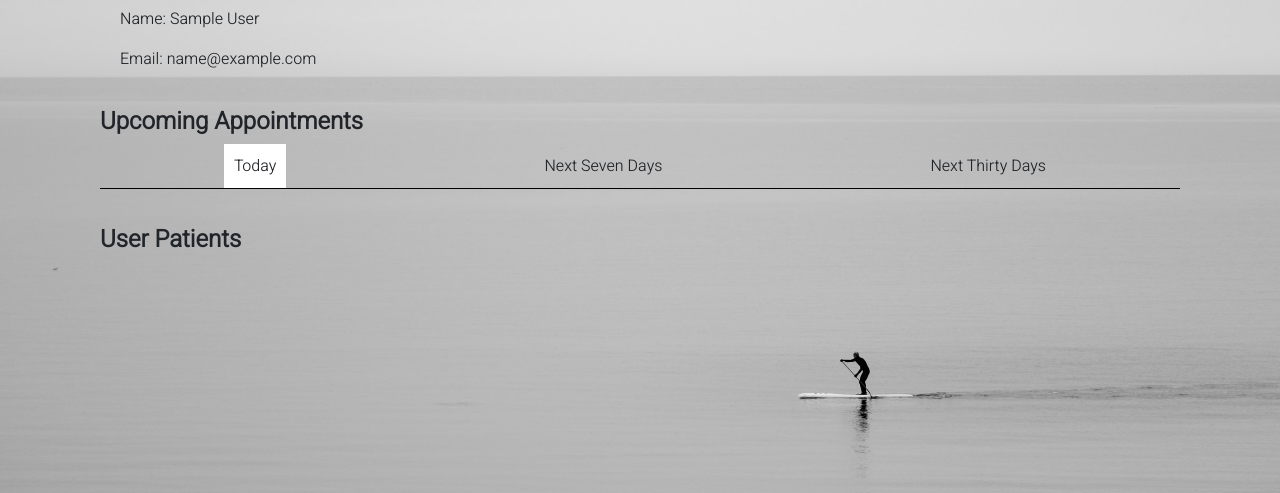
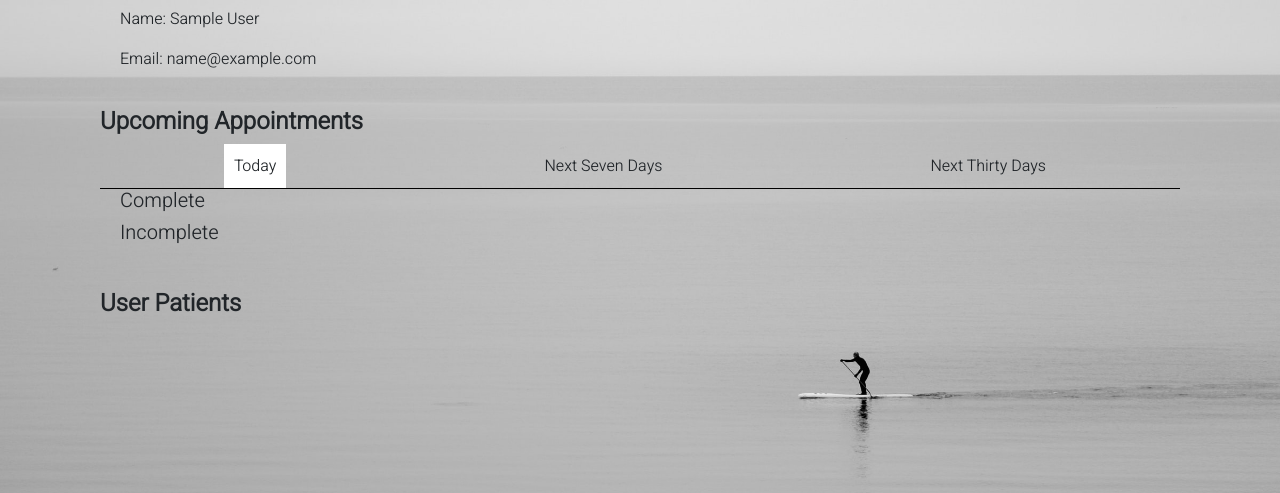
Before and after one commit to YoungHaYoo12/MediCal, a Flask app: a page that uses app/templates/core/user.html in a window 1280 px wide. Shown: the part 178-671 px from the top of the page. Run offline with Flask 2, Linux system fonts and the light colour scheme; the visitor is signed in with stand-in values (Sample User, id 1); data comes from the database, SQL or seed files in the repository; data that the repository does not hold is empty; some libraries are stand-ins or nearby versions.

Commit message:
Differentiate appointments by Appointment.is_completed in core.user.

```diff
--- a/app/core/views.py
+++ b/app/core/views.py
@@ -59,16 +59,24 @@ def user(username):
   # retrieve upcoming appointments
   # today
   today = datetime.utcnow()
-  today_appointments = get_day_appointments_dict(day=today,user=user)
+  today_appointments_complete = get_day_appointments_dict(day=today,user=user,is_completed=True)
+  today_appointments_incomplete = get_day_appointments_dict(day=today,user=user,is_completed=False)
 
   # next 7 days
   seven_days = get_next_seven_days(today.year,today.month,today.day)
-  seven_days_appointments = get_week_appointments_dict(week=seven_days,user=user)
-  remove_duplicate_appointments(seven_days_appointments)
+  seven_days_appointments_complete = get_week_appointments_dict(week=seven_days,user=user,is_completed=True)
+  seven_days_appointments_incomplete = get_week_appointments_dict(week=seven_days,user=user,is_completed=False)
+  remove_duplicate_appointments(seven_days_appointments_complete)
+  remove_duplicate_appointments(seven_days_appointments_incomplete)
 
   # next 30 days
   thirty_days = get_next_thirty_days(today.year,today.month,today.day)
-  thirty_days_appointments = get_week_appointments_dict(week=thirty_days,user=user)
-  remove_duplicate_appointments(thirty_days_appointments)
+  thirty_days_appointments_complete = get_week_appointments_dict(week=thirty_days,user=user,is_completed=True)
+  thirty_days_appointments_incomplete = get_week_appointments_dict(week=thirty_days,user=user,is_completed=False)
+  remove_duplicate_appointments(thirty_days_appointments_complete)
+  remove_duplicate_appointments(thirty_days_appointments_incomplete)
 
-  return render_template('core/user.html',user=user,today=today,seven_days=seven_days,thirty_days=thirty_days,today_appointments=today_appointments,seven_days_appointments=seven_days_appointments,thirty_days_appointments=thirty_days_appointments,patients=user.patients.all())
+  return render_template('core/user.html',user=user,
+                          today=today,
+                          seven_days=seven_days,
+                          thirty_days=thirty_days,  today_appointments_complete=today_appointments_complete,today_appointments_incomplete=today_appointments_incomplete,seven_days_appointments_complete=seven_days_appointments_complete,seven_days_appointments_incomplete=seven_days_appointments_incomplete,thirty_days_appointments_complete=thirty_days_appointments_complete,thirty_days_appointments_incomplete=thirty_days_appointments_incomplete,patients=user.patients.all())
--- a/app/static/css/main.css
+++ b/app/static/css/main.css
@@ -305,6 +305,14 @@ div.note-content {
   overflow:hidden;
 }
 
+.core-user-wrapper .complete {
+  background:#77dd77;
+}
+
+.core-user-wrapper .incomplete {
+  background:#ff6666;
+}
+
 .user_patients {
   margin-left:20px;
   margin-right:20px;
--- a/app/templates/core/user.html
+++ b/app/templates/core/user.html
@@ -29,17 +29,42 @@
 
           <div class="tab-content">
             <div id="today" data-tab-content class="active pre-scrollable">
-              {{macros.upcoming_appointment_widget(today_appointments)}}
+              <h5>Complete</h5>
+              <div class="complete">
+              {{macros.upcoming_appointment_widget(today_appointments_complete)}}
+              </div>
+              <h5>Incomplete</h5>
+              <div class="incomplete">
+              {{macros.upcoming_appointment_widget(today_appointments_incomplete)}}
+              </div>
             </div>
             <div id="seven_days" data-tab-content class="pre-scrollable">
+              <h5>Complete</h5>
+              <div class="complete">
+                {% for day in seven_days %}
+                {{macros.upcoming_appointment_widget(seven_days_appointments_complete[day])}}
+                {% endfor %}
+              </div>
+              <h5>Incomplete</h5>
+              <div class="incomplete">
               {% for day in seven_days %}
-              {{macros.upcoming_appointment_widget(seven_days_appointments[day])}}
+              {{macros.upcoming_appointment_widget(seven_days_appointments_incomplete[day])}}
               {% endfor %}
+              </div>
             </div>
             <div id="thirty_days" data-tab-content class="pre-scrollable">
+              <h5>Complete</h5>
+              <div class="complete">
               {% for day in thirty_days %}
-              {{macros.upcoming_appointment_widget(thirty_days_appointments[day])}}
+              {{macros.upcoming_appointment_widget(thirty_days_appointments_complete[day])}}
               {% endfor %}
+              </div>
+              <h5>Incomplete</h5>
+              <div class="incomplete">
+              {% for day in thirty_days %}
+              {{macros.upcoming_appointment_widget(thirty_days_appointments_incomplete[day])}}
+              {% endfor %}
+              </div>
             </div>
           </div>
         </div>
```
